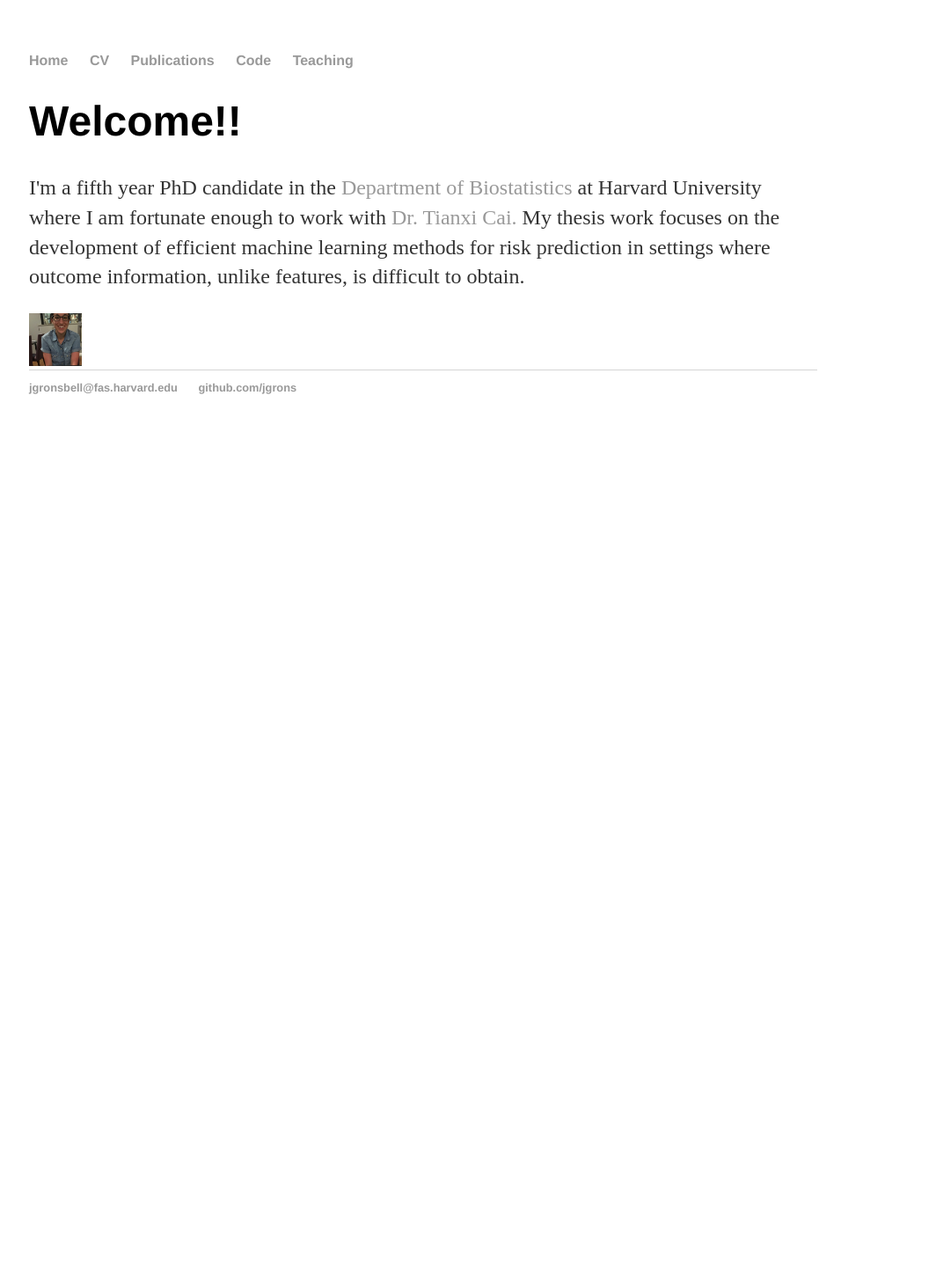
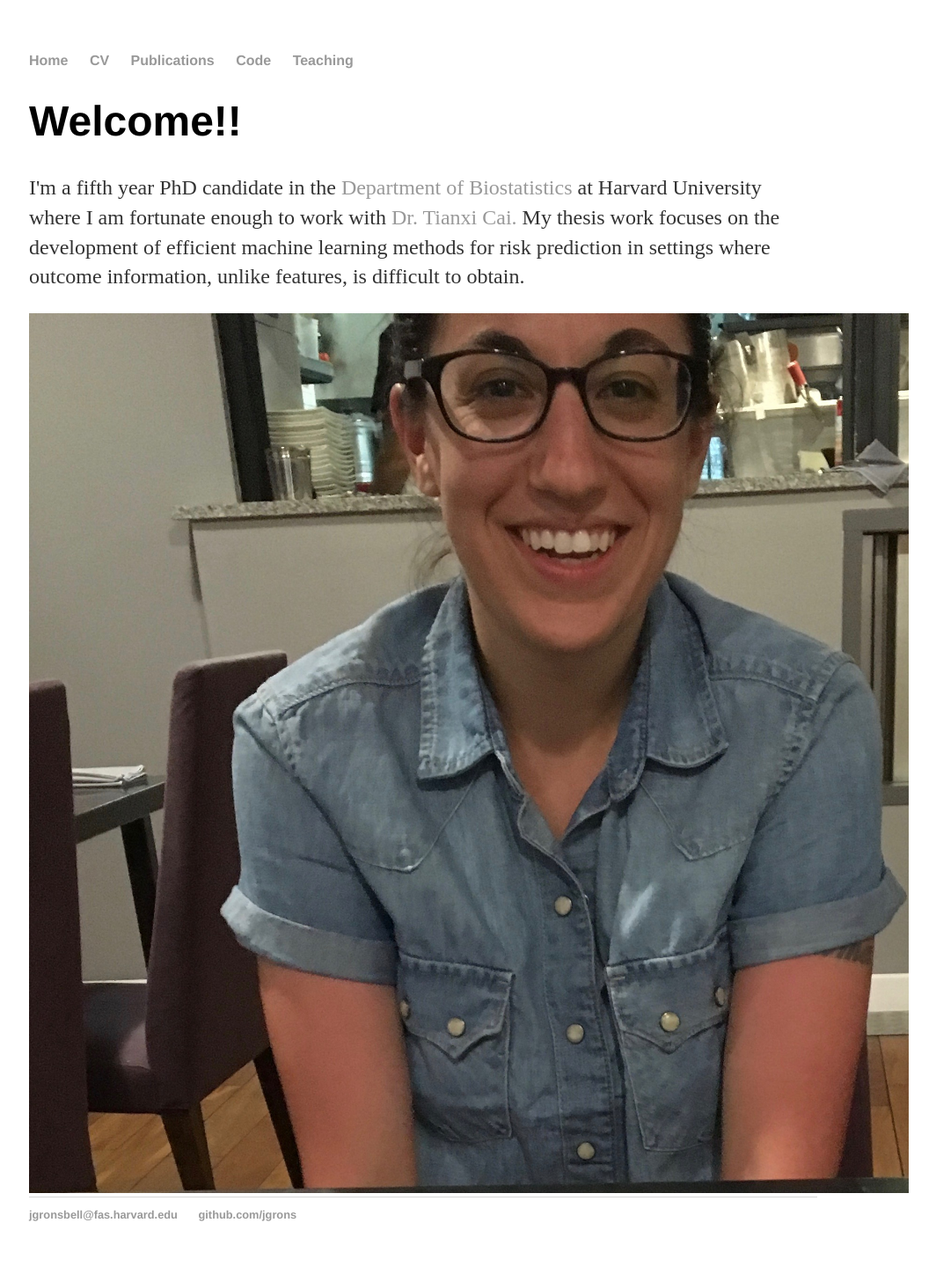
Before and after one commit to jgrons/old_website, a Jekyll site: the page built from index.html, in a window 1280 px wide. Shown: the whole page at 88% size, without its empty margins (159-1223 px from the left). Built offline with Jekyll 4.4.1, drawn with Linux system fonts in a browser that asks for light colours; before the commit the page ends 900 px from its top, so only the background shows below that.

Commit message:
Update index.html

```diff
--- a/index.html
+++ b/index.html
@@ -14,7 +14,7 @@ title: Jessica Gronsbell | PhD Candidate in Biostatistics at Harvard University
 		</p>
 	<div class="span2">
         <a href="../pics/me.jpg">
-            <img src="../pics/me.jpg" HEIGHT="60" WIDTH="60"
+            <img src="../pics/me.jpg" HEIGHT="1000" WIDTH="1000"
                   title="JG" alt="JG"/></a>
         </div>
 
```
